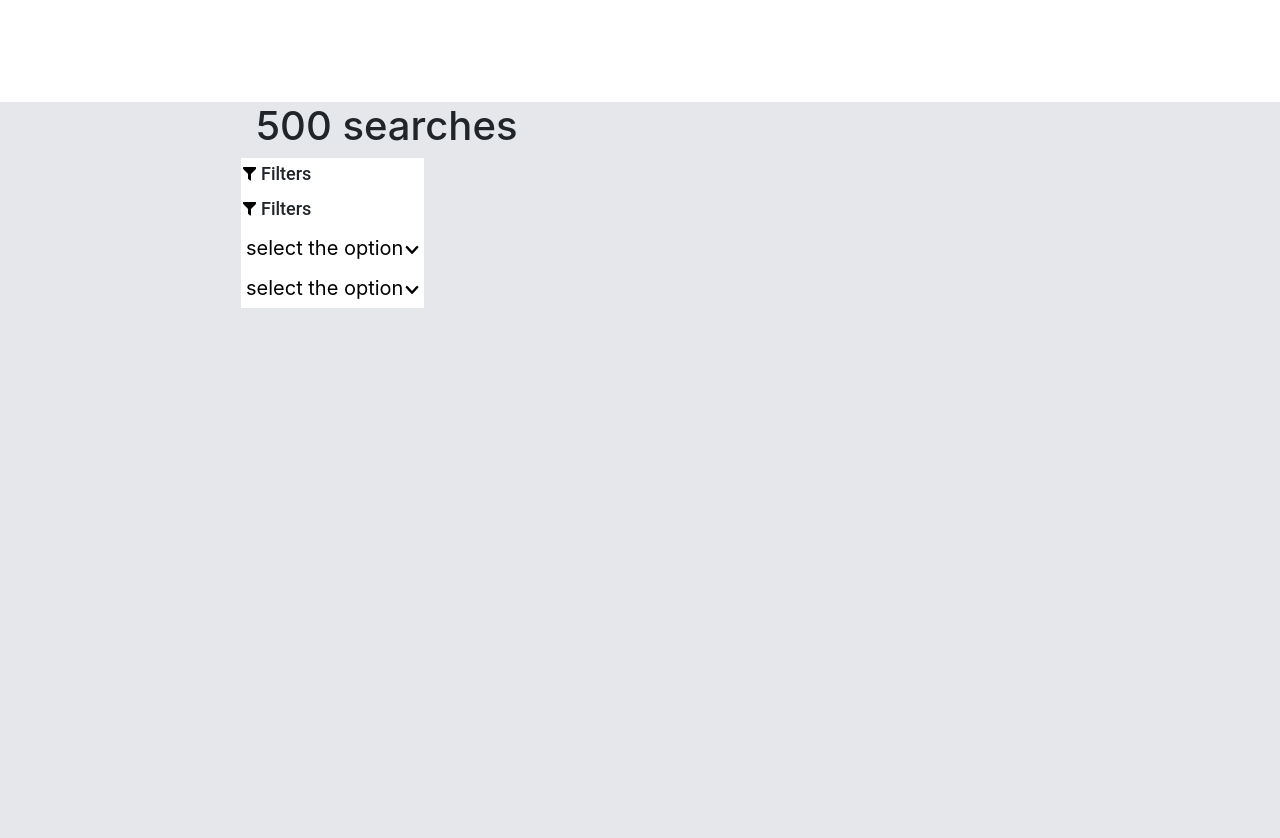
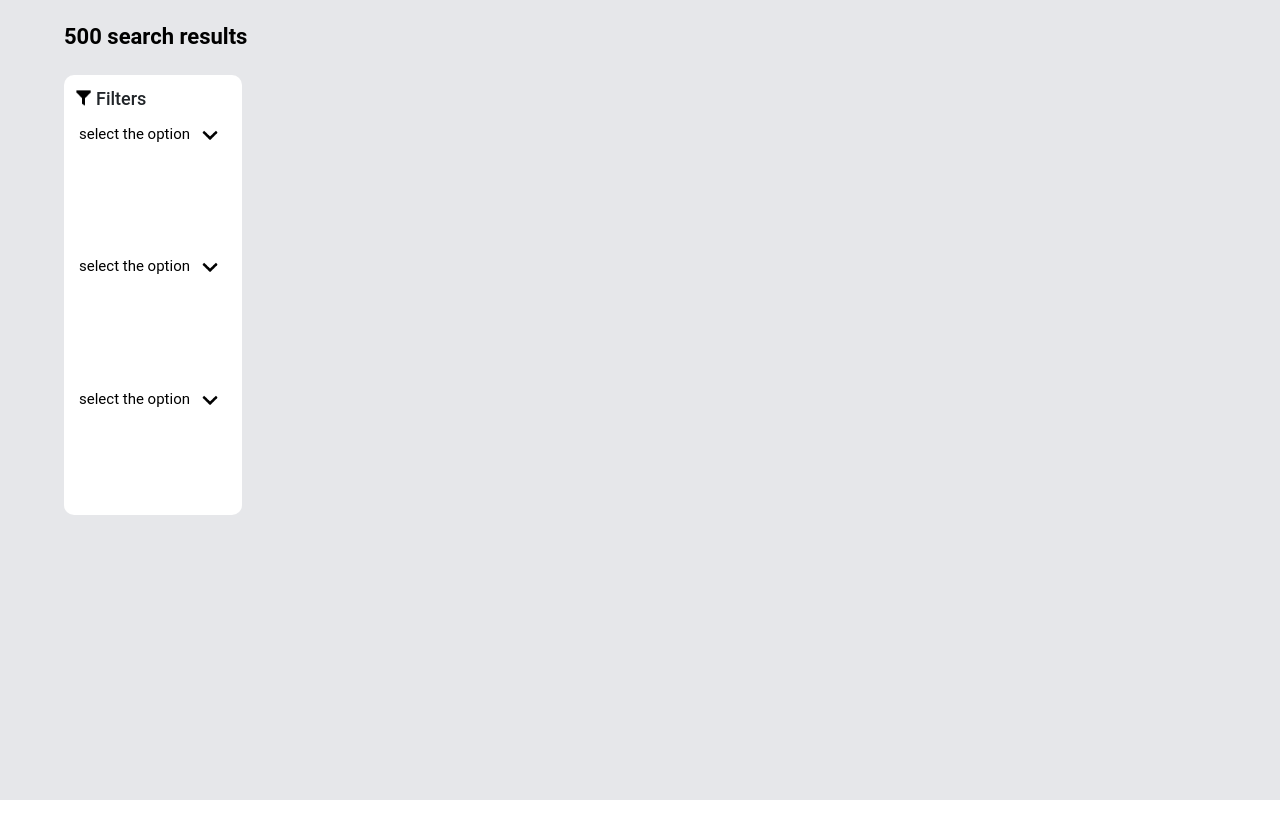
Before and after one commit to satyanikithdandamudi/jobfiltersection, a plain HTML site: page index.html in a window 1280 px wide. After the commit the page ends 800 px from the top, so only its background shows below. Drawn offline with nearby package versions, Linux system fonts and the light colour scheme.

Commit message:
main change

```diff
--- a/index.html
+++ b/index.html
@@ -17,9 +17,9 @@
 
     <div class="jobs-filter-container">
         <div class="row">
-            <div class="col-12">
-                <h1>
-                    500 searches
+            <div class="col-12 ">
+                <h1 class="filter-mainhead">
+                    500 search results
                 </h1>
             </div>
         </div>
@@ -28,34 +28,95 @@
     <!--filters Section-->
 
             <div class="row">
-                <div class="col-">
+                <div class="col-2">
                     <div class="filters-section-container d-flex flex-column">
-                        <div class="d-flex flex-row align-itrms-center">
+                        <div class="d-flex flex-row align-itrms-center pt-2">
                             <img class="filter-icon" src="assets/filter-icon.png"/>
-                            <h1 class="filter-mainhead">Filters </h1>
+                            <h1 class="filter-subhead">Filters </h1>
                         </div>
-                        <div class="d-flex flex-row align-itrms-center">
-                            <img class="filter-icon" src="assets/filter-icon.png"/>
-                            <h1 class="filter-mainhead">Filters </h1>
+                        <div class="d-flex flex-row select-box">
+                            <details class="select-box-container">
+                                <summary class="select-box-label d-flex flex-row">
+                                    select the option
+                                    <div>
+                                        <img class="dropdown-icon" src="assets/dropdown-icon.png"/>
+                                      </div>
+                                </summary>
+                                <div class="options">
+                                  <label>
+                                    <input type="radio" name="option" value="2" />
+                                    2
+                                  </label>
+                                  <label>
+                                    <input type="radio" name="option" value="3" />
+                                    3
+                                  </label>
+                                  <label>
+                                    <input type="radio" name="option" value="hi" />
+                                    hi
+                                  </label>
+                                </div>
+
+                              </details>
+
                         </div>
-                        <div class="select-box-container d-flex flex-row align-items-center" id="checked">
-                            <select class="select-box">
-                                <option selected class="selected">select the option</option>
-                                <option>2</option>
-                                <option>3</option>
-                                <option>hi</option>
-                            </select>
-                            <div> <img class="dropdown-icon" src="assets/dropdown-icon.png"/></div>
+
+                        <div class="d-flex flex-row select-box">
+                            <details class="select-box-container">
+                                <summary class="select-box-label d-flex flex-row">
+                                    select the option
+                                    <div>
+                                        <img class="dropdown-icon" src="assets/dropdown-icon.png"/>
+                                      </div>
+                                </summary>
+                                <div class="options">
+                                  <label>
+                                    <input type="radio" name="option" value="2" />
+                                    2
+                                  </label>
+                                  <label>
+                                    <input type="radio" name="option" value="3" />
+                                    3
+                                  </label>
+                                  <label>
+                                    <input type="radio" name="option" value="hi" />
+                                    hi
+                                  </label>
+                                </div>
+
+                              </details>
+
                         </div>
-                        <div class="select-box-container d-flex flex-row align-items-center">
-                            <select class="select-box">
-                                <option selected class="selected">select the option</option>
-                                <option>2</option>
-                                <option>3</option>
-                                <option>hi</option>
-                            </select>
-                            <div> <img class="dropdown-icon" src="assets/dropdown-icon.png"/></div>
+
+                        <div class="d-flex flex-row select-box">
+                            <details class="select-box-container">
+                                <summary class="select-box-label d-flex flex-row">
+                                    select the option
+                                    <div>
+                                        <img class="dropdown-icon" src="assets/dropdown-icon.png"/>
+                                      </div>
+                                </summary>
+                                <div class="options">
+                                  <label>
+                                    <input type="checkbox" name="option" value="2" />
+                                    2
+                                  </label>
+                                  <label>
+                                    <input type="checkbox" name="option" value="3" />
+                                    3
+                                  </label>
+                                  <label>
+                                    <input type="checkbox" name="option" value="hi" />
+                                    hi
+                                  </label>
+                                </div>
+
+                              </details>
+
                         </div>
+
+
+
                     </div>
                 </div>
 
--- a/jbfilters.css
+++ b/jbfilters.css
@@ -6,59 +6,94 @@ body {
 .jobs-filter-container{
     background-color:rgb(230, 231, 234);
     height:100vh;
-    padding-left: 20%;
-    margin-top:8%;
+    padding-left: 5%;
 
 
 }
 
+.filter-mainhead{
+    font-size: 22px;
+    font-weight: 600;
+    font-family: "roboto";
+    margin-top: 2%;
+    margin-bottom: 2%;
+    color: #000000;
+}
 /*filters Section*/
 
 .filters-section-container{
     background-color: rgb(255, 255, 255);
+    padding-left: 10px;
+    padding-right:10px;
+    border-radius: 10px;
+
 }
 .filter-icon {
-    height:22px;
-    margin-top:2px;
+    height:24px;
+    margin-top:0px;
     margin-right: 3px;
     padding-top: 5px;
 }
-.filter-mainhead{
+.filter-subhead{
     padding-top:5px;
     font-family: "roboto";
     font-size: 18px;
 }
-.select-box-container{
-   display: flex;
-   padding:5px;
-   justify-content:center;
-   position:relative;
-   min-width:auto;
-   height:40px;
+
+/* select-boxes sections*/
+
+  .select-box-container {
+    position: relative;/* Ensure relative positioning for absolute children */
+    margin-bottom: 100px;
 }
-.select-box{
-    border:none;
-    outline:none;
-    appearance: none;
-    width:100%;
+
+  .select-box-label {
+    font-family: "roboto";
+    font-size: 15px;
+    background-color: rgb(255, 255, 255);
+    color: black;
+    padding: 5px;
+    cursor: pointer;
+    outline: none; /* Remove default focus outline */
+    list-style: none; /* Remove default list-style for summary */
+    margin-bottom: 0; /* Remove default margin for summary */
+  }
+
+
+  .options {
+    display: none;
+    flex-direction: column;
+    background-color: rgb(255, 255, 255);
+    position: absolute;
+    z-index: 1;
+    width: 100%;
+    max-height: 200px; /* Set a maximum height for the options container */
+    overflow-y: auto; /* Enable vertical scroll if options exceed max-height */
+    box-shadow: 0 4px 8px rgba(0, 0, 0, 0.1);
+  }
+
+  .select-box-container[open] .options {
+    display: flex;
+  }
+
+  .options label {
     font-size: 20px;
-    background-color: rgb(255, 255, 255);
-    color:black;
-}
-.select-box .dropdown-icon{
-    width:50px;
-    height: 100%;
-    position:absolute;
-    right:0;
-    display:flex;
-    align-items:center;
-    justify-content:center;
-}
-.dropdown-icon{
-    height:15px;
-    width: 100%;
-    transition: 1s;
-}
-.selected{
-    display: none;
-}
+    color: black;
+    padding: 10px;
+    cursor: pointer;
+  }
+
+  .options label:hover {
+    background-color: #f0f0f0;
+  }
+
+  .content,
+  .down-content {
+    padding: 10px 0;
+  }
+  .dropdown-icon{
+        height: 20px;
+        padding:2px;
+        margin-left: 10px;
+
+  }
```
